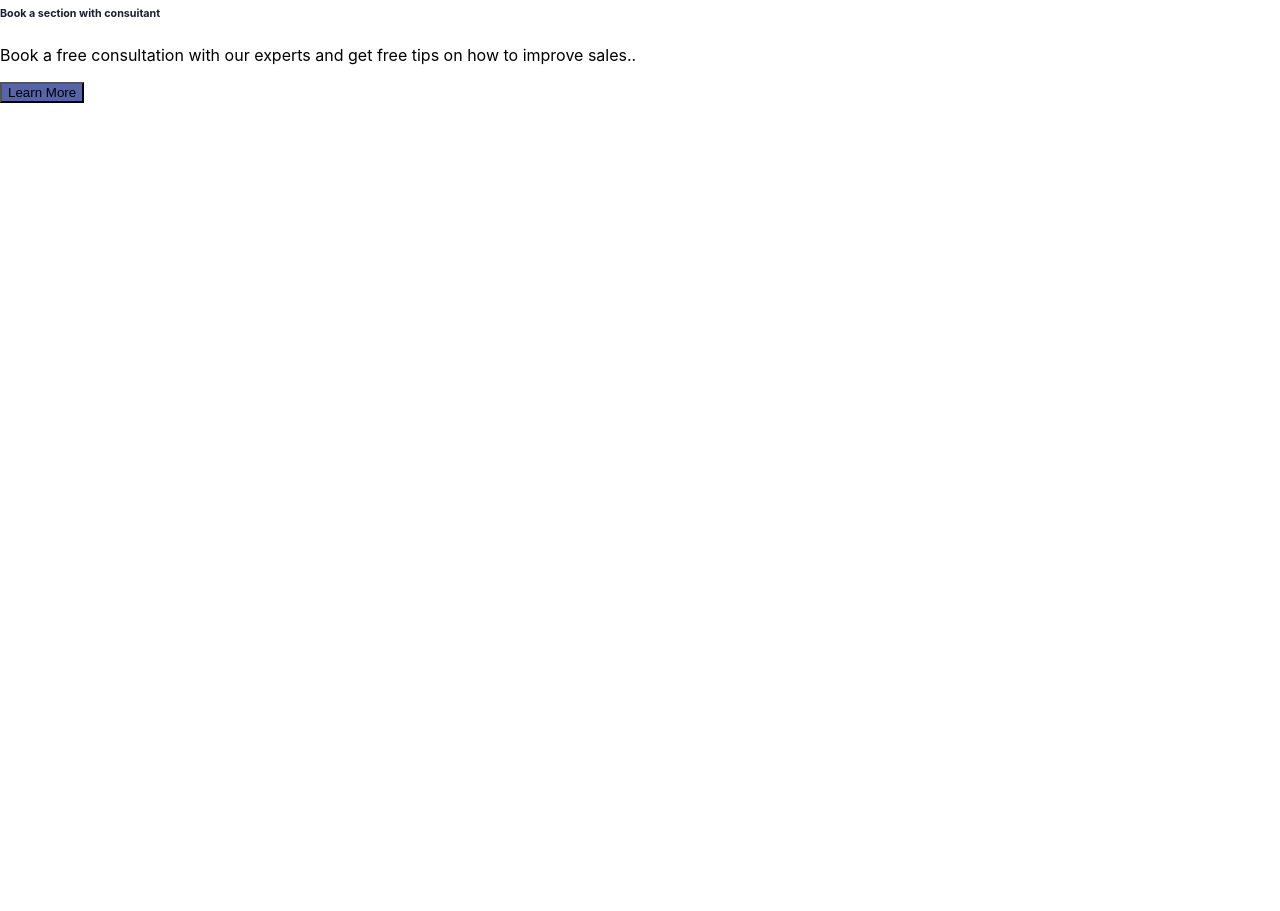
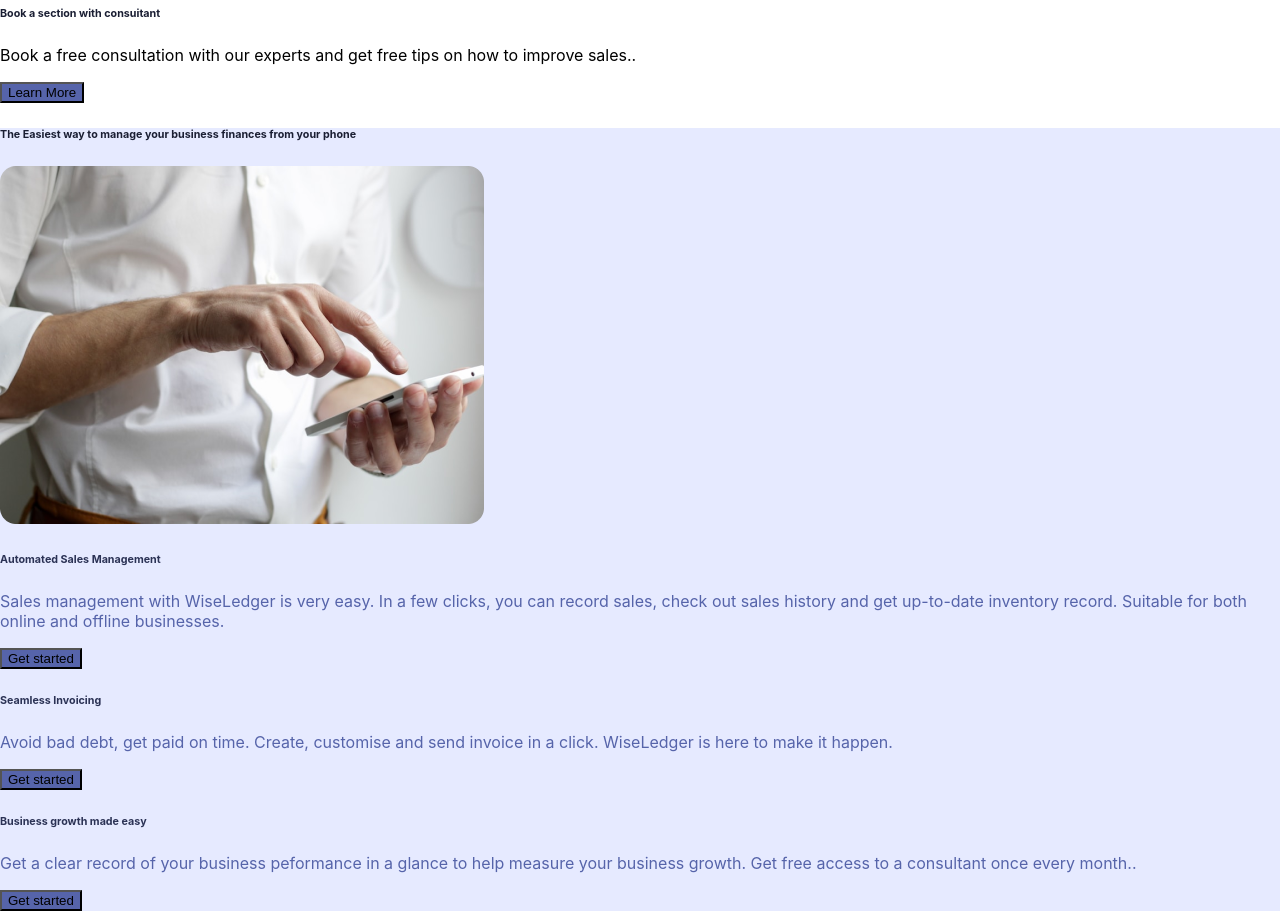
Before and after one commit to chepyego/Group-69, a React (Create React App) app: page / in a window 1280 px wide. Shown: the part 1280-2191 px from the top of the page. Before the commit the page ends 1383 px from the top, so only its background shows below. Built offline with nearby package versions, Linux system fonts and the light colour scheme.

Commit message:
add operation component and colors in css

```diff
--- a/src/components/HowWiseLegerHelp.jsx
+++ b/src/components/HowWiseLegerHelp.jsx
@@ -1,10 +1,44 @@
+
+
 import React from 'react'
+const PersonOperating = require("../images/Operation.png");
+
 
 function HowWiseLegerHelp() {
   return (
     <div>
-        <div>
-            <h6></h6>
+        <div className='primary-back mt-24'>
+            <h6 className='text-4xl font-semibold nav-text text-red   mx-56 mb-20 font-sans'>The Easiest way to manage your business finances from your phone</h6>
+
+            <div>
+                <div className='flex justify-center gap-5 mx-12'>
+                    <img src={PersonOperating} alt="automated sales image"/>
+                     <div>
+                        <h6 className='text-4xl primary-text-color font-semibold font-sans'>Automated Sales Management</h6>
+                        <p className='text-2xl font-semibold secondary-text-color w-96 font-sans mt-6'>Sales management with WiseLedger is very easy. In a few clicks, you can record sales, check out sales history and get up-to-date inventory record. Suitable for both online and offline businesses.</p>
+                        <button className='mt-6 nav-button rounded-lg text-white py-2.5 px-10'>Get started</button>
+
+                     </div>
+                </div>
+                <div className='flex justify-center align-center mx-20 gap-5'>
+                  <div className='mt-52'>
+                    <h6 className='text-4xl primary-text-color mb-6'>Seamless Invoicing</h6>
+                    <p className='  secondary-text-color text-2xl'>Avoid bad debt, get paid on time. Create, customise and send invoice in a click. WiseLedger is here to make it happen.</p>
+                    <button className='mt-6 nav-button rounded-lg text-white py-2.5 px-10'>Get started</button>
+
+                  </div>
+
+                  <div className='mt-52'>
+                    <h6 className='text-4xl primary-text-color mb-6'>Business growth made easy</h6>
+                    <p className='   secondary-text-color text-2xl'>Get a clear record of your business peformance in a glance to help measure your business growth. Get free access to a consultant once every month..</p>
+                    <button className='mt-6 nav-button rounded-lg text-white py-2.5 px-10'>Get started</button>
+
+                  </div>
+
+
+                </div>
+
+            </div>
         </div>
 
     </div>
--- a/src/components/pages/Home.jsx
+++ b/src/components/pages/Home.jsx
@@ -1,3 +1,4 @@
+import HowWiseLegerHelp from '../HowWiseLegerHelp';
 import AboutWiseLeger from '../AboutWiseLeger';
 import {FaGooglePlay} from 'react-icons/fa'
 import {AiFillApple} from 'react-icons/ai'
@@ -35,6 +36,8 @@ export default function Home() {
            <img className='mb-4'src={bunner} alt="phone pictures" />
         </div>
         <AboutWiseLeger/>
+        <HowWiseLegerHelp/>
+
 
 
     </div>
--- a/src/styles/Header.css
+++ b/src/styles/Header.css
@@ -5,7 +5,18 @@
     color: #1A1E33;
 
    }
+   .secondary-text-color{
+    color: #5664AA;
+
+   }
+   .primary-text-color {
+    color: #2B3255;
+
+   }
    .top-section {
     height: 747px;
     background: #ABB9FF;
    }
+   .primary-back {
+    background: #E6EAFF;
+   }
```
Also changed, not shown: src/images/Operation.png (added).
